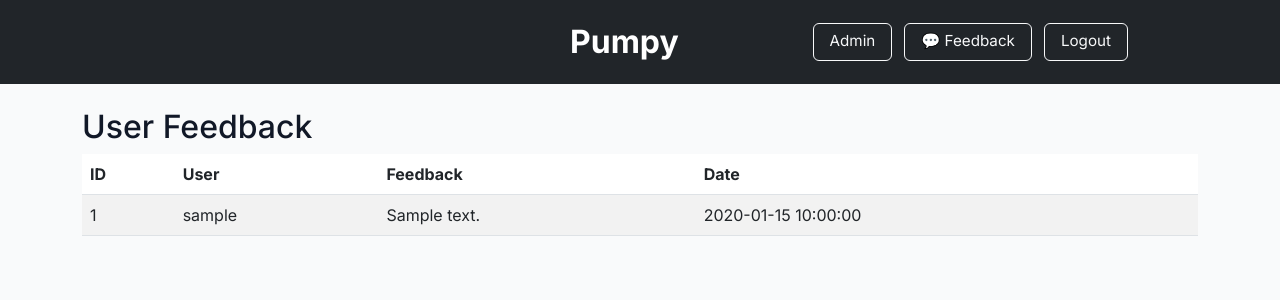
After one commit to h335h/Pumpy, a Flask app: page /admin/feedback in a window 1280 px wide. The commit adds this page. Shown: the top 300 px of the page. Run offline with Flask 3, Linux system fonts and the light colour scheme; a user stored in the database is signed in; tables that the repository leaves empty hold one stand-in row (values such as "Sample post"); some libraries are stand-ins or nearby versions.

Commit message:
feat: onboarding, feedback, remove threshold, PMC loader, FAISS index, UI improvements

```diff
--- a/app.py
+++ b/app.py
@@ -11,6 +11,7 @@ from dotenv import load_dotenv
 from db import Database
 from semantic import SemanticFilter
 from bm25_indexer import BM25Indexer
+import faiss
 
 load_dotenv()
 
@@ -46,6 +47,17 @@ semantic = SemanticFilter(MODEL_NAME, INTEREST_VECTOR_PATH, THRESHOLD)
 
 # Инициализация BM25 индексатора
 bm25_indexer = BM25Indexer(db)
+
+# Загрузка FAISS индекса
+try:
+    index = faiss.read_index('articles.faiss')
+    with open('article_ids.txt', 'r') as f:
+        article_ids = [int(line.strip()) for line in f]
+    print(f"FAISS index loaded with {len(article_ids)} articles")
+except Exception as e:
+    index = None
+    article_ids = []
+    print(f"FAISS index not found, will fall back to full scan ({e})")
 
 login_manager = LoginManager()
 login_manager.init_app(app)
@@ -191,8 +203,26 @@ def get_ranked_articles(user_id, query=None):
     else:
         interest_vector = np.frombuffer(user_vec_bytes, dtype=np.float32)
 
-    articles = db.get_unsent_articles()
-    article_ids = [a['id'] for a in articles]
+    # Выбор статей: через FAISS или полный перебор
+    if index is not None and len(article_ids) > 0:
+        # Используем FAISS для поиска топ-100 ближайших
+        query_vec = interest_vector.reshape(1, -1).astype('float32')
+        faiss.normalize_L2(query_vec)
+        _, indices = index.search(query_vec, k=100)  # берём 100 ближайших
+        candidate_ids = [article_ids[i] for i in indices[0] if i < len(article_ids)]
+        # Получаем статьи по ID
+        articles = []
+        for aid in candidate_ids:
+            art = db.get_article(aid)
+            if art and not art.get('sent', False):
+                articles.append(art)
+        # Если статей мало (например, индекс включает только отправленные), можно дополнить
+        if len(articles) < 10:
+            articles += db.get_unsent_articles()[:50]  # fallback
+    else:
+        articles = db.get_unsent_articles()
+
+    article_ids_list = [a['id'] for a in articles]
 
     # Если передан поисковый запрос, используем его вместо лайков
     if query:
@@ -225,21 +255,21 @@ def get_ranked_articles(user_id, query=None):
 
     # Получаем рейтинги пользователя для подсветки кнопок
     user_ratings = {}
-    if article_ids:
+    if article_ids_list:
         with db.get_connection() as conn:
             cursor = conn.cursor()
             if db.is_sqlite:
-                placeholders = ','.join(['?'] * len(article_ids))
+                placeholders = ','.join(['?'] * len(article_ids_list))
                 cursor.execute(f'''
                     SELECT article_id, rating FROM ratings
                     WHERE user_id = ? AND article_id IN ({placeholders})
-                ''', (user_id, *article_ids))
+                ''', (user_id, *article_ids_list))
             else:
-                placeholders = ','.join(['%s'] * len(article_ids))
+                placeholders = ','.join(['%s'] * len(article_ids_list))
                 cursor.execute(f'''
                     SELECT article_id, rating FROM ratings
                     WHERE user_id = %s AND article_id IN ({placeholders})
-                ''', (user_id, *article_ids))
+                ''', (user_id, *article_ids_list))
             for row in cursor.fetchall():
                 user_ratings[row[0]] = row[1]
 
@@ -349,8 +379,30 @@ def logout():
 @app.route('/dashboard')
 @login_required
 def dashboard():
+    # Если у пользователя нет вектора, отправляем на онбординг
+    if db.get_user_vector(current_user.id) is None:
+        return redirect(url_for('onboarding'))
     top_articles = get_ranked_articles(current_user.id)
     return render_template('dashboard.html', articles=top_articles)
+
+@app.route('/onboarding', methods=['GET', 'POST'])
+@login_required
+def onboarding():
+    # Если у пользователя уже есть вектор, редирект на дашборд
+    if db.get_user_vector(current_user.id) is not None:
+        return redirect(url_for('dashboard'))
+
+    if request.method == 'POST':
+        interests = request.form.get('interests', '').strip()
+        if not interests:
+            flash('Please describe your interests.', 'warning')
+            return redirect(url_for('onboarding'))
+        embedding = semantic.get_embedding(interests)
+        db.save_user_vector(current_user.id, embedding.tobytes())
+        flash('Your profile has been created! Now you can enjoy personalized digest.', 'success')
+        return redirect(url_for('dashboard'))
+
+    return render_template('onboarding.html')
 
 @app.route('/api/search', methods=['POST'])
 @login_required
@@ -403,7 +455,7 @@ def collect():
     bm25_indexer.refresh()
     return 'OK', 200
 
-# ---------- API для интерфейса (упрощённые) ----------
+# ---------- API для интерфейса ----------
 @app.route('/api/user_context')
 @login_required
 def user_context():
@@ -422,8 +474,6 @@ def user_context():
     else:
         return jsonify({'show_tip': False})
 
-# Удалён маршрут /api/command (или можно оставить заглушку)
-# Оставляем его, но возвращаем сообщение "Coming soon" без ложных обещаний
 @app.route('/api/command', methods=['POST'])
 @login_required
 def process_command():
@@ -577,5 +627,23 @@ def admin_settings():
     }
     return render_template('admin/settings.html', settings=settings)
 
+@app.route('/feedback', methods=['POST'])
+@login_required
+def feedback():
+    text = request.form.get('feedback', '').strip()
+    if text:
+        db.add_feedback(current_user.id, text)
+        flash('Thank you for your feedback!', 'success')
+    else:
+        flash('Feedback cannot be empty.', 'warning')
+    return redirect(request.referrer or url_for('dashboard'))
+
+@app.route('/admin/feedback')
+@login_required
+@admin_required
+def admin_feedback():
+    feedbacks = db.get_all_feedback()
+    return render_template('admin/feedback.html', feedbacks=feedbacks)
+
 if __name__ == '__main__':
     app.run(debug=True)
--- /dev/null
+++ b/templates/admin/feedback.html
@@ -0,0 +1,24 @@
+{% extends "base.html" %}
+{% block content %}
+<h2>User Feedback</h2>
+<table class="table table-striped">
+    <thead>
+        <tr>
+            <th>ID</th>
+            <th>User</th>
+            <th>Feedback</th>
+            <th>Date</th>
+        </tr>
+    </thead>
+    <tbody>
+        {% for fb in feedbacks %}
+        <tr>
+            <td>{{ fb.id }}</td>
+            <td>{{ fb.username or fb.user_id }}</td>
+            <td>{{ fb.text }}</td>
+            <td>{{ fb.created_at }}</td>
+        </tr>
+        {% endfor %}
+    </tbody>
+</table>
+{% endblock %}
--- a/templates/base.html
+++ b/templates/base.html
@@ -10,25 +10,90 @@
     {% if not current_user.is_authenticated %}
         <link rel="stylesheet" href="{{ url_for('static', filename='css/landing.css') }}">
     {% endif %}
+    <style>
+        .navbar {
+            padding-top: 0.8rem;
+            padding-bottom: 0.8rem;
+        }
+        .navbar .container {
+            display: flex;
+            align-items: center;
+            justify-content: space-between;
+            position: relative;
+        }
+        /* Логотип со смещением */
+        .navbar-brand {
+            font-size: 2rem;
+            font-weight: 700;
+            margin-left: 50%;
+            white-space: nowrap;
+        }
+        /* Правая область кнопок прижата к правому краю */
+        .navbar-right {
+            display: flex;
+            justify-content: flex-end;
+            gap: 0.75rem;
+        }
+        .navbar-right .btn {
+            padding: 0.4rem 1rem;
+            font-size: 0.95rem;
+        }
+        /* На маленьких экранах отменяем фиксированный отступ */
+        @media (max-width: 992px) {
+            .navbar-brand {
+                margin-left: 0;
+                text-align: center;
+                flex-grow: 1;
+            }
+        }
+        @media (max-width: 768px) {
+            .navbar-brand {
+                font-size: 1.5rem;
+            }
+            .navbar-right .btn {
+                padding: 0.25rem 0.75rem;
+                font-size: 0.85rem;
+            }
+        }
+        @media (max-width: 576px) {
+            .navbar-brand {
+                font-size: 1.2rem;
+            }
+            .navbar-right .btn {
+                padding: 0.2rem 0.5rem;
+                font-size: 0.75rem;
+            }
+        }
+    </style>
 </head>
 <body>
     <nav class="navbar navbar-expand-lg navbar-dark bg-dark">
         <div class="container">
+            <!-- Логотип со смещением -->
             <a class="navbar-brand" href="/">Pumpy</a>
-            {% if current_user.is_authenticated %}
-                <span class="navbar-text text-white">Hello, {{ current_user.username }}</span>
-                {% if current_user.is_admin %}
-                    <a href="{{ url_for('admin_dashboard') }}" class="btn btn-outline-light ms-2">Admin</a>
+
+            <!-- Правая область: кнопки -->
+            <div class="navbar-right">
+                {% if current_user.is_authenticated %}
+                    {% if current_user.is_admin %}
+                        <a href="{{ url_for('admin_dashboard') }}" class="btn btn-outline-light">Admin</a>
+                    {% endif %}
+                    <button class="btn btn-outline-light" data-bs-toggle="modal" data-bs-target="#feedbackModal">💬 Feedback</button>
+                    <a href="{{ url_for('logout') }}" class="btn btn-outline-light">Logout</a>
+                {% else %}
+                    <a href="{{ url_for('login') }}" class="btn btn-outline-light">Sign in</a>
+                    <a href="{{ url_for('register') }}" class="btn btn-light">Sign up</a>
                 {% endif %}
-                <a href="{{ url_for('logout') }}" class="btn btn-outline-light ms-2">Logout</a>
-            {% else %}
-                <div>
-                    <a href="{{ url_for('login') }}" class="btn btn-outline-light me-2">Sign in</a>
-                    <a href="{{ url_for('register') }}" class="btn btn-light">Sign up</a>
-                </div>
-            {% endif %}
+            </div>
+
+            <!-- Гамбургер (для мобильных, скрыт) -->
+            <button class="navbar-toggler" type="button" data-bs-toggle="collapse" data-bs-target="#navbarNav" aria-controls="navbarNav" aria-expanded="false" aria-label="Toggle navigation">
+                <span class="navbar-toggler-icon"></span>
+            </button>
         </div>
+        <div class="collapse navbar-collapse" id="navbarNav"></div>
     </nav>
+
     <div class="container mt-4">
         {% with messages = get_flashed_messages(with_categories=true) %}
             {% if messages %}
@@ -39,9 +104,31 @@
         {% endwith %}
         {% block content %}{% endblock %}
     </div>
+
     <script src="https://cdn.jsdelivr.net/npm/bootstrap@5.3.0/dist/js/bootstrap.bundle.min.js"></script>
     {% if current_user.is_authenticated %}
         <script src="{{ url_for('static', filename='js/dashboard.js') }}"></script>
     {% endif %}
+
+    <!-- Модальное окно обратной связи -->
+    <div class="modal fade" id="feedbackModal" tabindex="-1">
+        <div class="modal-dialog">
+            <div class="modal-content">
+                <form method="post" action="{{ url_for('feedback') }}">
+                    <div class="modal-header">
+                        <h5 class="modal-title">Send Feedback</h5>
+                        <button type="button" class="btn-close" data-bs-dismiss="modal"></button>
+                    </div>
+                    <div class="modal-body">
+                        <textarea name="feedback" class="form-control" rows="4" placeholder="Your suggestions, bug reports, or comments..."></textarea>
+                    </div>
+                    <div class="modal-footer">
+                        <button type="button" class="btn btn-secondary" data-bs-dismiss="modal">Close</button>
+                        <button type="submit" class="btn btn-primary">Send</button>
+                    </div>
+                </form>
+            </div>
+        </div>
+    </div>
 </body>
 </html>
```
Also changed, not shown: build_faiss.py (added, +36 -0 lines), collectors/rss_collector.py (+13 -12 lines), db.py (+49 -1 lines), load_pmc.py (added, +151 -0 lines), templates/admin/index.html (+8 -0 lines), templates/onboarding.html (added, +23 -0 lines), README.md, 1 other file.
